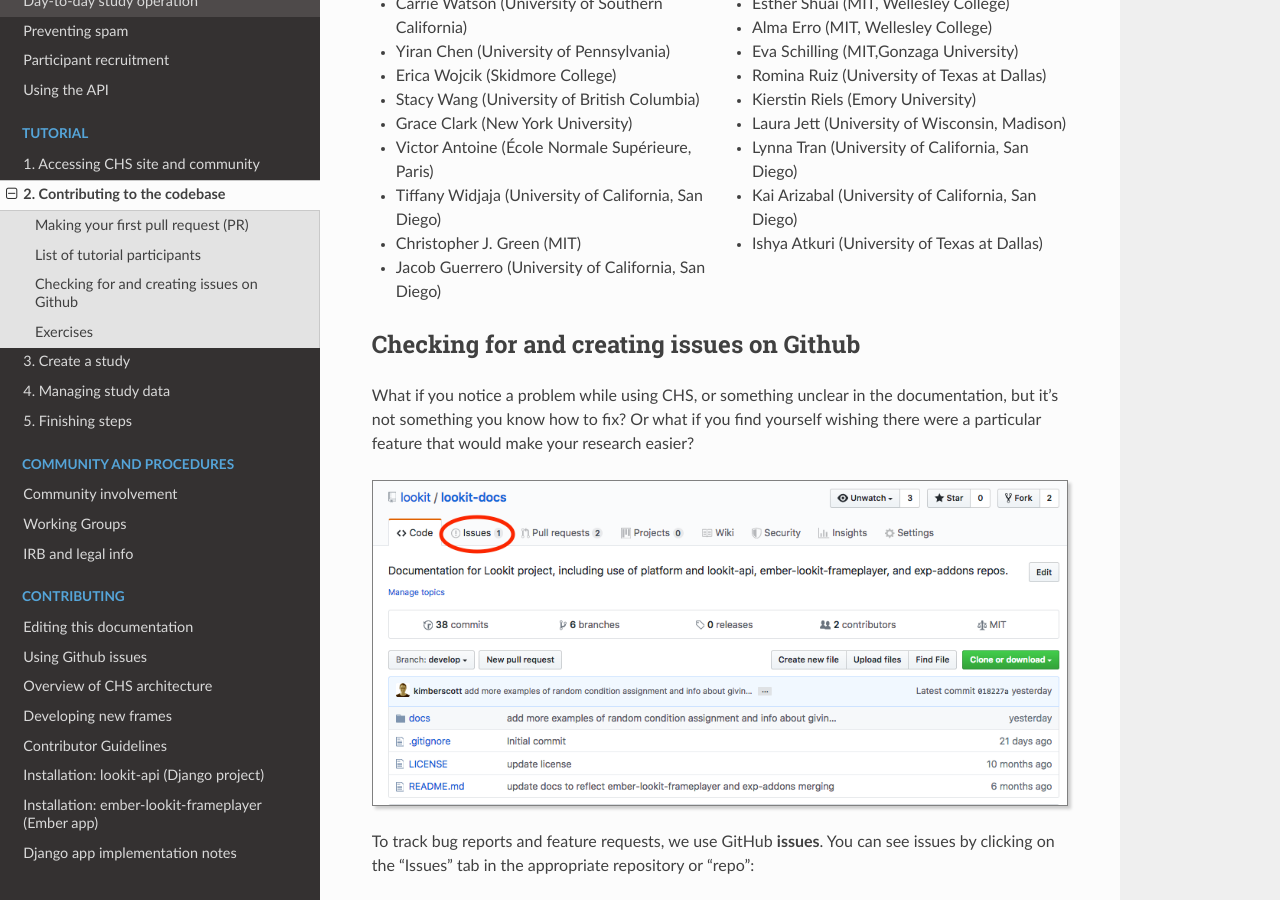
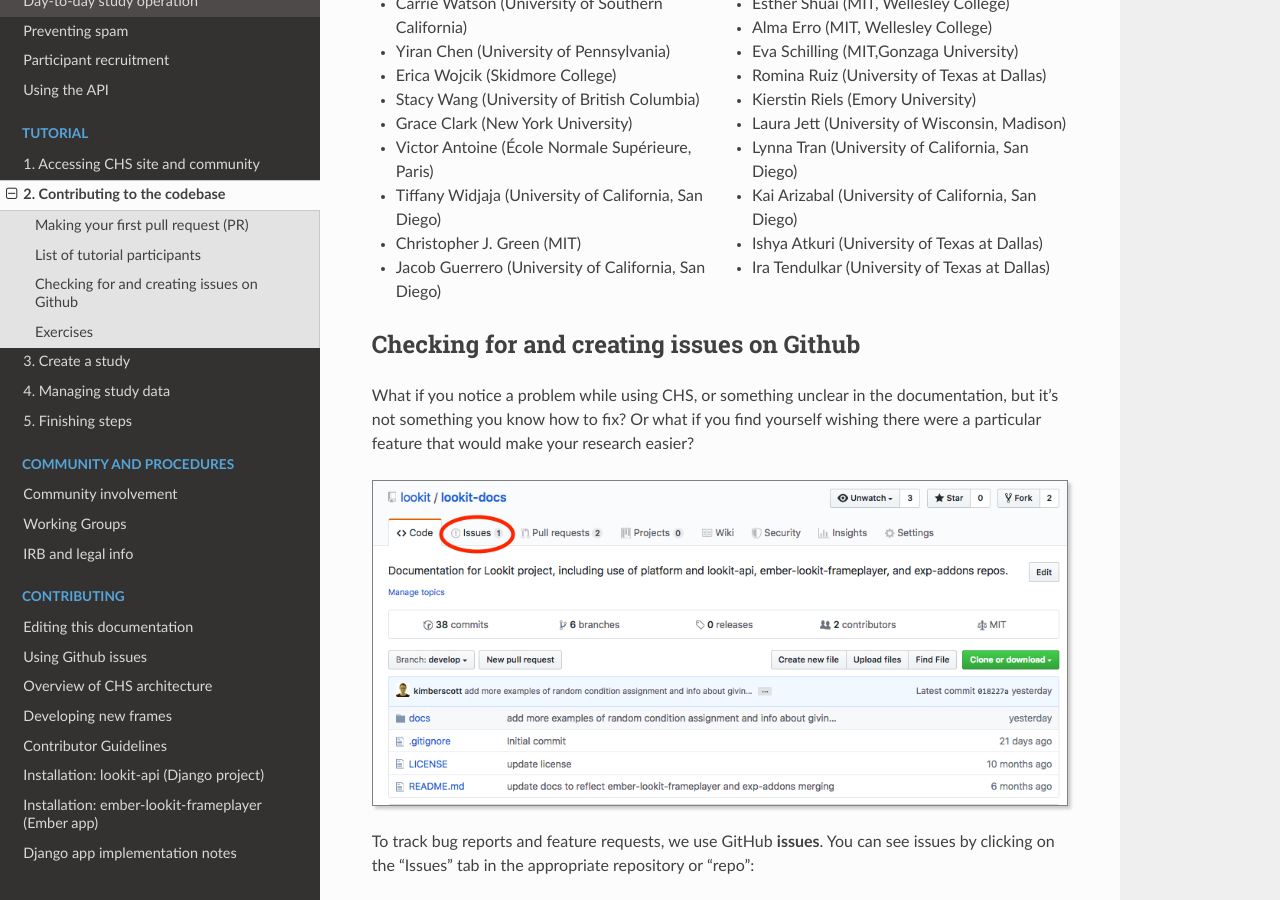
Before and after one commit to lookit/lookit-docs, a Sphinx documentation site: the page built from docs/source/tutorial-contributing.rst, in a window 1280 px wide and 900 px high, scrolled down 9530 px. Built offline with Sphinx 7.4.7 and the Read the Docs theme 3.1.0, drawn with Linux system fonts in a browser that asks for light colours.

Commit message:
Update tutorial-contributing.rst

```diff
--- a/docs/source/tutorial-contributing.rst
+++ b/docs/source/tutorial-contributing.rst
@@ -393,6 +393,7 @@
    - Lynna Tran (University of California, San Diego)
    - Kai Arizabal (University of California, San Diego)
    - Ishya Atkuri (University of Texas at Dallas)
+   - Ira Tendulkar (University of Texas at Dallas)
 
 Checking for and creating issues on Github
 -------------------------------------------
```
